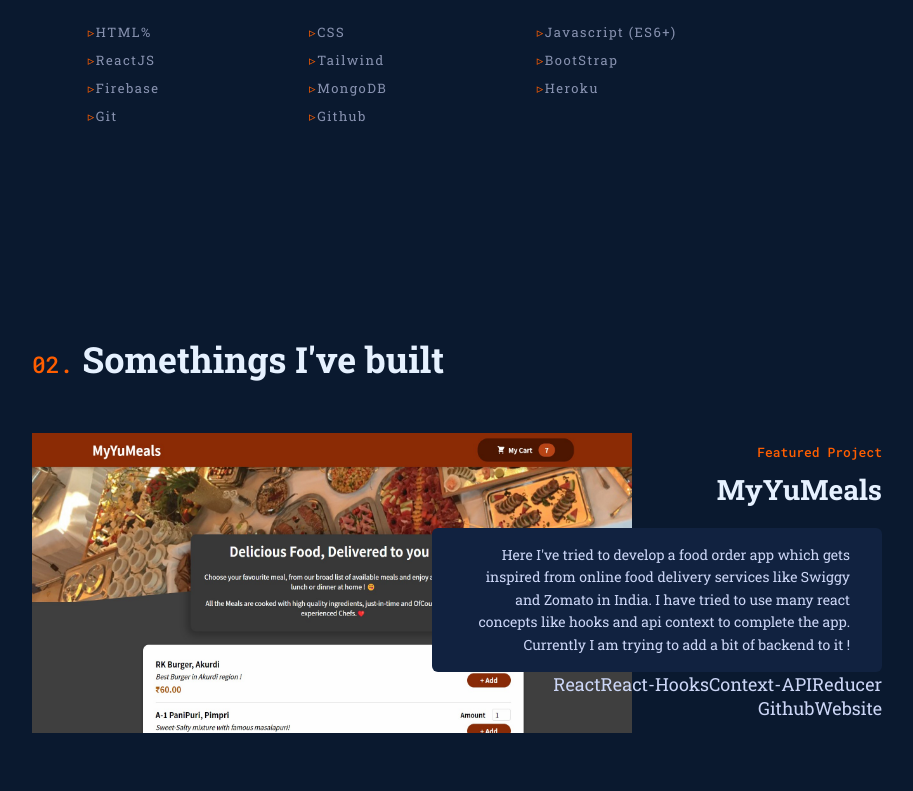
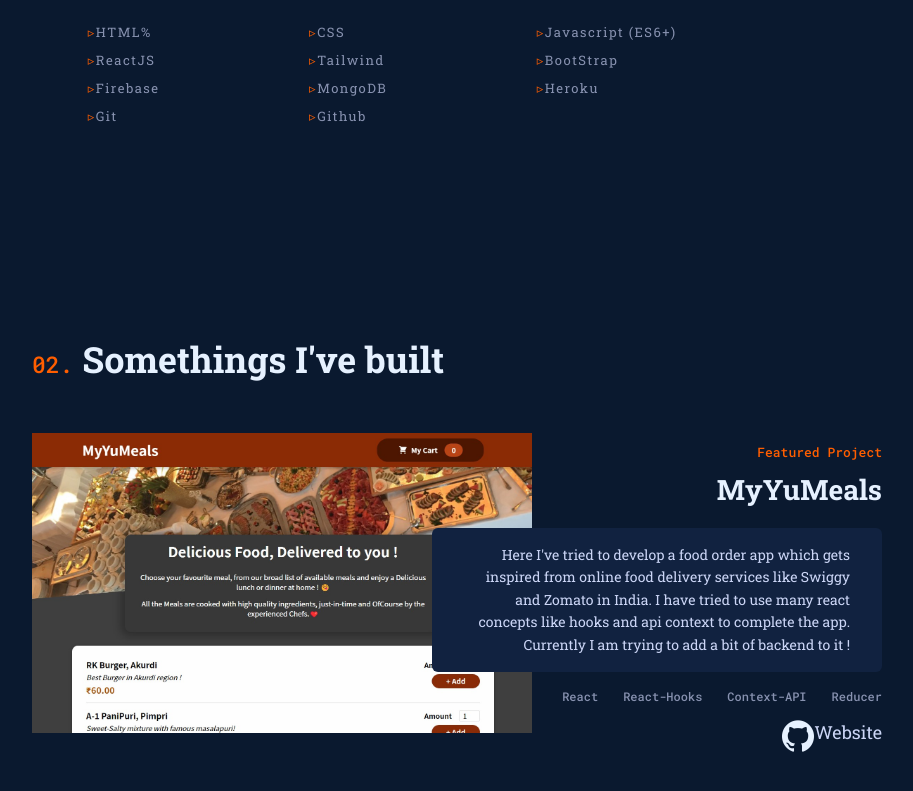
Before and after one commit to rupamsutar/Portfolio, a React (Create React App) app: page / in a window 1280 px wide. Shown: the part 1499-2290 px from the top of the page, without its empty margins (183-1096 px from the left). Built offline with nearby package versions, Linux system fonts and the light colour scheme.

Commit message:
Checking with icon image

```diff
--- a/src/Components/Projects/MainProjectInfo.js
+++ b/src/Components/Projects/MainProjectInfo.js
@@ -1,6 +1,7 @@
 import React from "react";
 import classes from './MainProjectInfo.module.css';
 import MyYuMeals from "../../Assets/MyYuMeals.jpg";
+import GithubIcon from "../../Assets/Icons/Github.png"
 
 const MainProjectInfo = () => {
 
@@ -34,7 +35,9 @@
             </div>
             <div className={classes['content__links']}>
                 <ul>
-                    <li>Github</li>
+                    <li>
+                        <img className="icon-svg" src={GithubIcon} alt="github icon" />
+                    </li>
                     <li>Website</li>
                 </ul>
             </div>
--- a/src/Components/Projects/MainProjectInfo.module.css
+++ b/src/Components/Projects/MainProjectInfo.module.css
@@ -16,7 +16,7 @@
     z-index: -1;
 }
 .image img {
-    width: 600px;
+    width: 500px;
     height: 300px;
 }
 
@@ -54,10 +54,17 @@
 
 
 .content__list {
-
+    padding: 16px 0;
+    font-family: Roboto Mono, sans-serif;
+    font-size: 12px;
+    font-weight: 400;
 }
 .content__list ul {
+    color: #8892b0;
     display: flex;
+    align-items: center;
+    justify-content: space-between;
+    gap: 25px;
 }
 
 .content__links ul {
--- a/src/index.css
+++ b/src/index.css
@@ -24,3 +24,8 @@
 ul {
   list-style: none;
 }
+
+.icon-svg {
+  height: 32px;
+  width: 32px;
+}
```
Also changed, not shown: src/Assets/Icons/Github.png (added), src/Assets/MyYuMeals.jpg.
